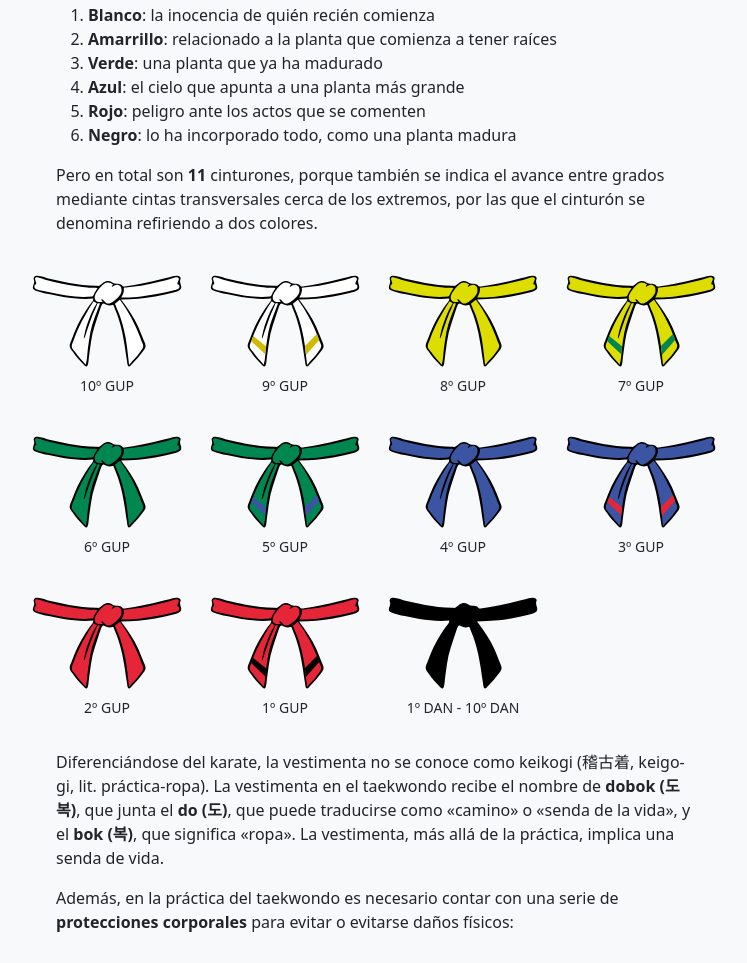
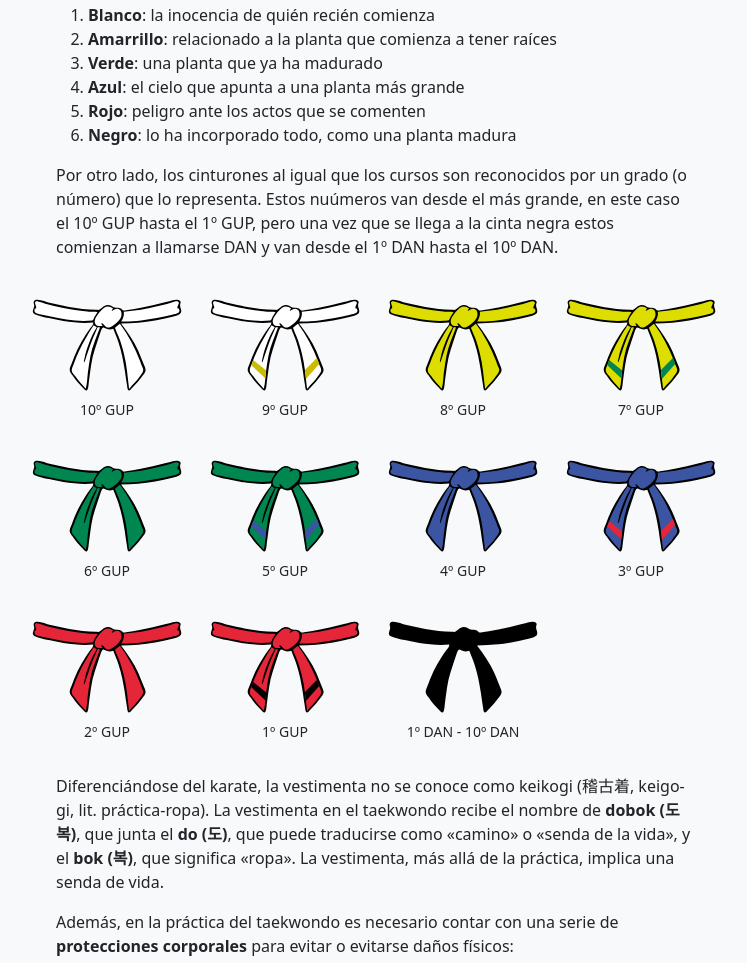
Before and after one commit to taekwond0/final, a plain HTML site: page index.html in a window 1280 px wide. Shown: the part 1002-1965 px from the top of the page, without its empty margins (266-1013 px from the left). Drawn offline with nearby package versions, Linux system fonts and the light colour scheme; a web font is replaced by a local one.

Commit message:
Update index.html

```diff
--- a/index.html
+++ b/index.html
@@ -85,7 +85,7 @@
                                 <li><em>Rojo</em>: peligro ante los actos que se comenten</li>
                                 <li><em>Negro</em>: lo ha incorporado todo, como una planta madura</li>
                             </ol>
-                            <p>Pero en total son <em>11</em> cinturones, porque también se indica el avance entre grados mediante cintas transversales cerca de los extremos, por las que el cinturón se denomina refiriendo a dos colores.</p>
+                            <p>Por otro lado, los cinturones al igual que los cursos son reconocidos por un grado (o número) que lo representa. Estos nuúmeros van desde el más grande, en este caso el 10º GUP hasta el 1º GUP, pero una vez que se llega a la cinta negra estos comienzan a llamarse DAN y van desde el 1º DAN hasta el 10º DAN. </p>
                         </div>
                     </div>
                     <div class="row row-cols-2 row-cols-sm-3 row-cols-md-4 g-3 py-3">
```
